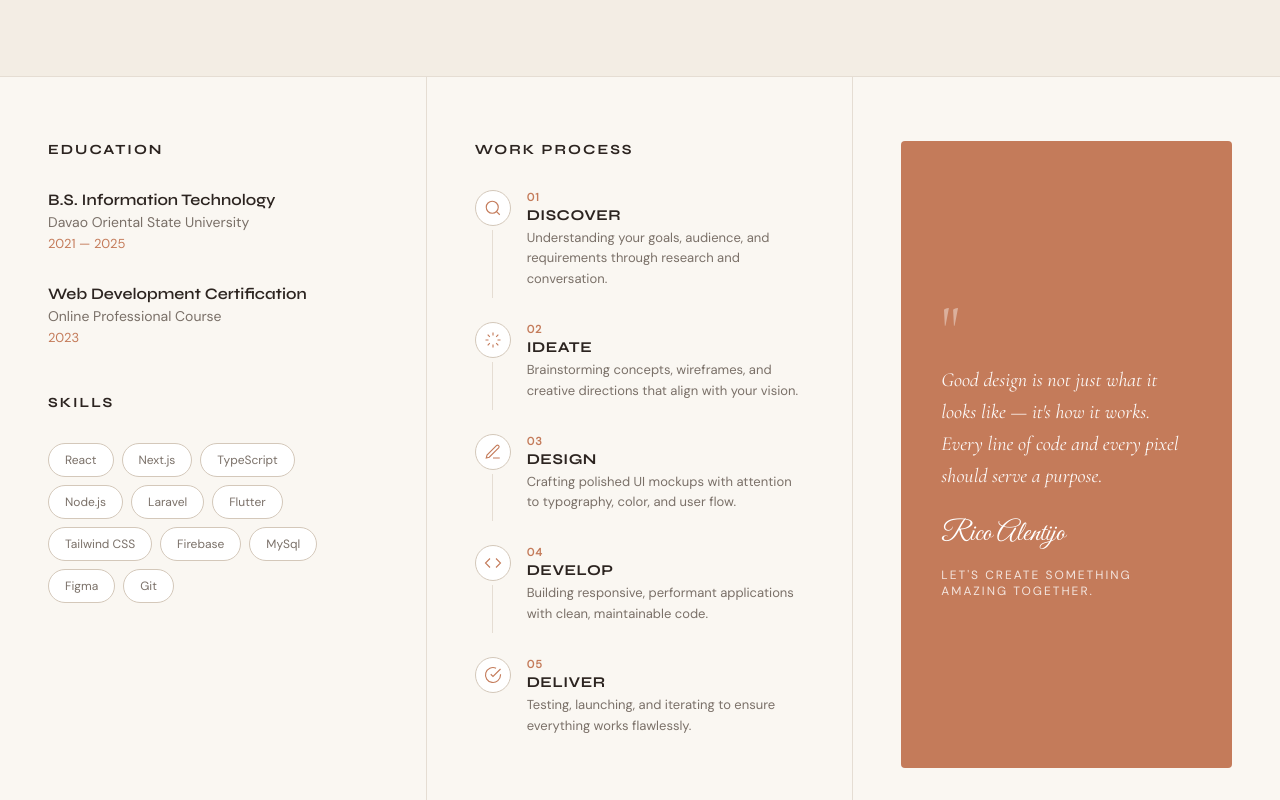
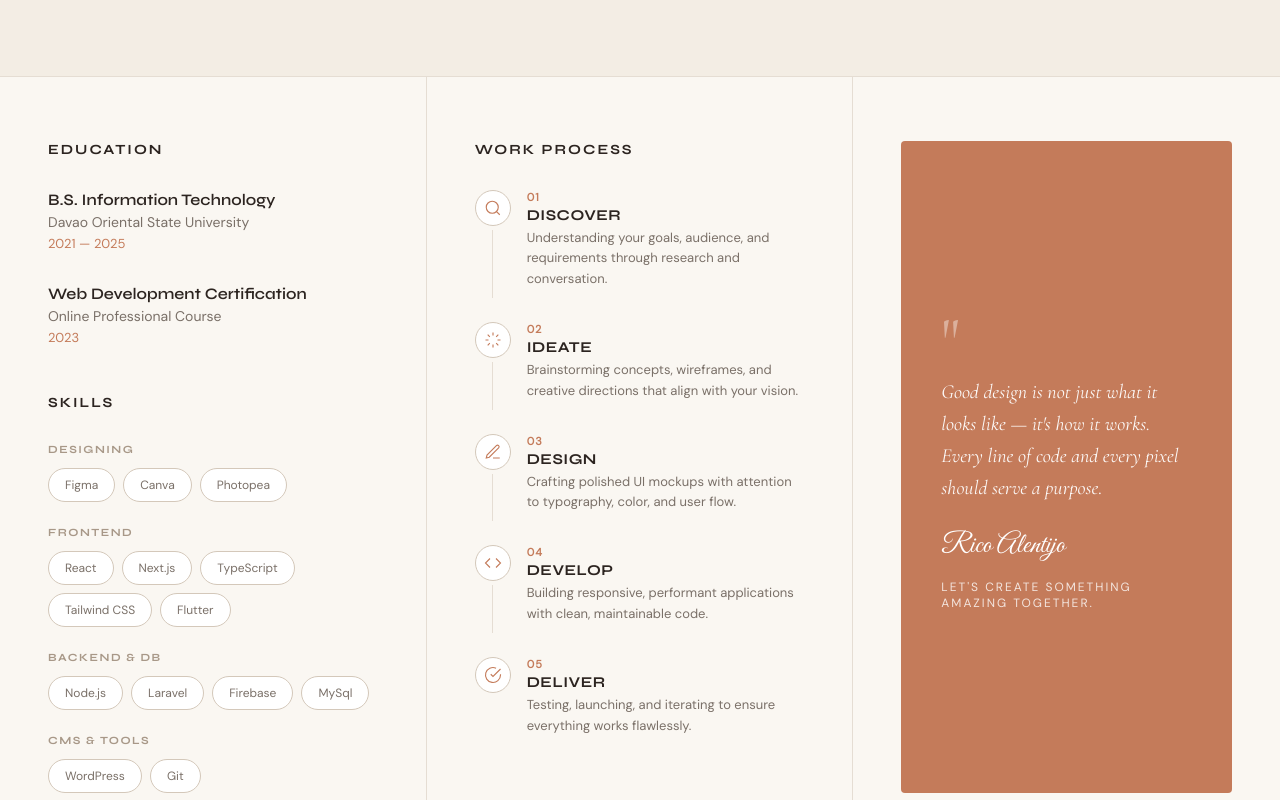
Before and after one commit to XeinQt/Rico-Alentijo-Portfolio, a plain HTML site: page index.html in a window 1280 px wide. Shown: the part 2000-2800 px from the top of the page. Drawn offline with nearby package versions, Linux system fonts and the light colour scheme.

Commit message:
changes something

```diff
--- a/css/styles.css
+++ b/css/styles.css
@@ -595,6 +595,23 @@ nav {
   color: var(--accent);
   font-weight: 500;
 }
+.skills-category {
+  margin-bottom: 1.5rem;
+}
+
+.skills-category:last-child {
+  margin-bottom: 0;
+}
+
+.skills-category-title {
+  font-family: "Syne", sans-serif;
+  font-size: 11px;
+  font-weight: 700;
+  text-transform: uppercase;
+  letter-spacing: 1.5px;
+  color: var(--text-light);
+  margin-bottom: 0.75rem;
+}
 
 .skill-badges {
   display: flex;
--- a/index.html
+++ b/index.html
@@ -1,5 +1,6 @@
 <!doctype html>
 <html lang="en">
+
 <head>
   <meta charset="UTF-8" />
   <meta name="viewport" content="width=device-width, initial-scale=1.0" />
@@ -8,8 +9,7 @@
   <link rel="preconnect" href="https://fonts.gstatic.com" crossorigin />
   <link
     href="https://fonts.googleapis.com/css2?family=Cormorant+Garamond:ital,wght@0,300;0,400;1,400&family=DM+Sans:opsz,wght@9..40,300;400;500;600&family=Great+Vibes&family=Syne:wght@400;600;700;800&display=swap"
-      rel="stylesheet"
-    />
+    rel="stylesheet" />
   <link rel="stylesheet" href="css/styles.css" />
 </head>
 
@@ -43,15 +43,10 @@
       <div class="hero-inner">
         <div class="hero-portrait-col">
           <div class="hero-portrait">
-              <img
-                src="img/profile.png"
-                alt="Rico Alentijo"
-                class="hero-portrait-img"
-                onerror="
+            <img src="img/profile.png" alt="Rico Alentijo" class="hero-portrait-img" onerror="
                   this.classList.add('hidden');
                   this.parentElement.classList.add('no-photo');
-                "
-              />
+                " />
             <div class="portrait-fallback">
               <span class="portrait-initials">RA</span>
             </div>
@@ -71,23 +66,10 @@
             <button class="btn-primary" id="view-work-btn">
               View my work
             </button>
-              <a
-                href="https://github.com/ricoalentijo"
-                target="_blank"
-                rel="noopener noreferrer"
-                class="btn-ghost"
-              >
-                <svg
-                  width="14"
-                  height="14"
-                  viewBox="0 0 24 24"
-                  fill="none"
-                  stroke="currentColor"
-                  stroke-width="2"
-                >
+            <a href="https://github.com/ricoalentijo" target="_blank" rel="noopener noreferrer" class="btn-ghost">
+              <svg width="14" height="14" viewBox="0 0 24 24" fill="none" stroke="currentColor" stroke-width="2">
                 <path
-                    d="M15 22v-4a4.8 4.8 0 0 0-1-3.5c3 0 6-2 6-5.5.08-1.25-.27-2.48-1-3.5.28-1.15.28-2.35 0-3.5 0 0-1 0-3 1.5-2.64-.5-5.36-.5-8 0C6 2 5 2 5 2c-.3 1.15-.3 2.35 0 3.5A5.403 5.403 0 0 0 4 9c0 3.5 3 5.5 6 5.5-.39.49-.68 1.05-.85 1.65-.17.6-.22 1.23-.15 1.85v4"
-                  />
+                  d="M15 22v-4a4.8 4.8 0 0 0-1-3.5c3 0 6-2 6-5.5.08-1.25-.27-2.48-1-3.5.28-1.15.28-2.35 0-3.5 0 0-1 0-3 1.5-2.64-.5-5.36-.5-8 0C6 2 5 2 5 2c-.3 1.15-.3 2.35 0 3.5A5.403 5.403 0 0 0 4 9c0 3.5 3 5.5 6 5.5-.39.49-.68 1.05-.85 1.65-.17.6-.22 1.23-.15 1.85v4" />
               </svg>
               GitHub
             </a>
@@ -96,15 +78,15 @@
 
         <div class="hero-stats-col">
           <div class="hero-stat">
-              <div class="hero-stat-num">2<span>+</span></div>
+            <div class="hero-stat-num">3<span>+</span></div>
             <div class="hero-stat-label">Years Experience</div>
           </div>
           <div class="hero-stat">
-              <div class="hero-stat-num">32<span>+</span></div>
+            <div class="hero-stat-num">31<span>+</span></div>
             <div class="hero-stat-label">Projects Shipped</div>
           </div>
           <div class="hero-stat">
-              <div class="hero-stat-num">18<span>+</span></div>
+            <div class="hero-stat-num">28<span>+</span></div>
             <div class="hero-stat-label">Happy Clients</div>
           </div>
         </div>
@@ -136,18 +118,42 @@
         </div>
 
         <h3 class="info-heading skills-heading">Skills</h3>
+        <div class="skills-category">
+          <h4 class="skills-category-title">Designing</h4>
+          <div class="skill-badges">
+            <span class="skill-badge">Figma</span>
+            <span class="skill-badge">Canva</span>
+            <span class="skill-badge">Photopea</span>
+          </div>
+        </div>
+
+        <div class="skills-category">
+          <h4 class="skills-category-title">Frontend</h4>
           <div class="skill-badges">
             <span class="skill-badge">React</span>
             <span class="skill-badge">Next.js</span>
             <span class="skill-badge">TypeScript</span>
+            <span class="skill-badge">Tailwind CSS</span>
+            <span class="skill-badge">Flutter</span>
+          </div>
+        </div>
+
+        <div class="skills-category">
+          <h4 class="skills-category-title">Backend &amp; DB</h4>
+          <div class="skill-badges">
             <span class="skill-badge">Node.js</span>
             <span class="skill-badge">Laravel</span>
-            <span class="skill-badge">Flutter</span>
-            <span class="skill-badge">Tailwind CSS</span>
             <span class="skill-badge">Firebase</span>
             <span class="skill-badge">MySql</span>
-            <span class="skill-badge">Figma</span>
+          </div>
+        </div>
+
+        <div class="skills-category">
+          <h4 class="skills-category-title">CMS &amp; Tools</h4>
+          <div class="skill-badges">
+            <span class="skill-badge">WordPress</span>
             <span class="skill-badge">Git</span>
+          </div>
         </div>
       </div>
 
@@ -156,14 +162,7 @@
         <div class="process-steps">
           <div class="process-step">
             <div class="step-icon">
-                <svg
-                  width="18"
-                  height="18"
-                  viewBox="0 0 24 24"
-                  fill="none"
-                  stroke="currentColor"
-                  stroke-width="1.5"
-                >
+              <svg width="18" height="18" viewBox="0 0 24 24" fill="none" stroke="currentColor" stroke-width="1.5">
                 <circle cx="11" cy="11" r="8" />
                 <path d="m21 21-4.3-4.3" />
               </svg>
@@ -179,17 +178,9 @@
           </div>
           <div class="process-step">
             <div class="step-icon">
-                <svg
-                  width="18"
-                  height="18"
-                  viewBox="0 0 24 24"
-                  fill="none"
-                  stroke="currentColor"
-                  stroke-width="1.5"
-                >
+              <svg width="18" height="18" viewBox="0 0 24 24" fill="none" stroke="currentColor" stroke-width="1.5">
                 <path
-                    d="M12 2v4M12 18v4M4.93 4.93l2.83 2.83M16.24 16.24l2.83 2.83M2 12h4M18 12h4M4.93 19.07l2.83-2.83M16.24 7.76l2.83-2.83"
-                  />
+                  d="M12 2v4M12 18v4M4.93 4.93l2.83 2.83M16.24 16.24l2.83 2.83M2 12h4M18 12h4M4.93 19.07l2.83-2.83M16.24 7.76l2.83-2.83" />
               </svg>
             </div>
             <div class="step-content">
@@ -203,17 +194,8 @@
           </div>
           <div class="process-step">
             <div class="step-icon">
-                <svg
-                  width="18"
-                  height="18"
-                  viewBox="0 0 24 24"
-                  fill="none"
-                  stroke="currentColor"
-                  stroke-width="1.5"
-                >
-                  <path
-                    d="M12 20h9M16.5 3.5a2.12 2.12 0 0 1 3 3L7 19l-4 1 1-4Z"
-                  />
+              <svg width="18" height="18" viewBox="0 0 24 24" fill="none" stroke="currentColor" stroke-width="1.5">
+                <path d="M12 20h9M16.5 3.5a2.12 2.12 0 0 1 3 3L7 19l-4 1 1-4Z" />
               </svg>
             </div>
             <div class="step-content">
@@ -227,14 +209,7 @@
           </div>
           <div class="process-step">
             <div class="step-icon">
-                <svg
-                  width="18"
-                  height="18"
-                  viewBox="0 0 24 24"
-                  fill="none"
-                  stroke="currentColor"
-                  stroke-width="1.5"
-                >
+              <svg width="18" height="18" viewBox="0 0 24 24" fill="none" stroke="currentColor" stroke-width="1.5">
                 <polyline points="16 18 22 12 16 6" />
                 <polyline points="8 6 2 12 8 18" />
               </svg>
@@ -250,14 +225,7 @@
           </div>
           <div class="process-step">
             <div class="step-icon">
-                <svg
-                  width="18"
-                  height="18"
-                  viewBox="0 0 24 24"
-                  fill="none"
-                  stroke="currentColor"
-                  stroke-width="1.5"
-                >
+              <svg width="18" height="18" viewBox="0 0 24 24" fill="none" stroke="currentColor" stroke-width="1.5">
                 <path d="M22 11.08V12a10 10 0 1 1-5.93-9.14" />
                 <polyline points="22 4 12 14.01 9 11.01" />
               </svg>
@@ -445,4 +413,5 @@
   <script src="js/project-utils.js"></script>
   <script src="js/main.js"></script>
 </body>
+
 </html>
--- a/js/projects.js
+++ b/js/projects.js
@@ -111,7 +111,7 @@ const PROJECTS = [
       "A Figma-designed mobile app for Champion — a refer-and-earn platform where users invite friends, track referrals, and earn real money rewards.",
     linkText: "View project →",
     year: "2025",
-    role: "UI/UX Designer",
+    role: "Assistant UI/UX Designer",
     client: "Howard Green",
     overview:
       "Champion is a Figma UI/UX design for a referral-based earnings app. Users sign up, refer friends via a unique link, and earn money for every successful referral. The design covers the full user journey — from onboarding and sign-in through the dashboard, referral tracking, contest participation, and payout management. Both mobile and tablet breakpoints were designed, giving the app a consistent, bold experience across devices.",
@@ -170,7 +170,7 @@ const PROJECTS = [
       "A sleek Figma-designed platform to create, customize, and share digital business cards instantly, simplifying professional networking.",
     linkText: "View project →",
     year: "2025",
-    role: "UI/UX Designer",
+    role: "Assistant UI/UX Designer",
     client: "Howard Green",
     overview:
       "BizCard is a comprehensive Figma UI/UX design for a digital business card and contact management platform. The application allows users to build a personalized digital identity card, customize design layouts, colors and details, and share it instantly via QR code, link, or direct contact. The project designs both mobile and tablet interfaces, offering a seamless and modern transition of key dashboard stats, style customizations, and contact connections across screens.",
@@ -294,7 +294,7 @@ const PROJECTS = [
       "A fully functional student enrollment and management system for Banayabanay Campus — built with vanilla HTML, CSS, and JavaScript and deployed live on Vercel.",
     linkText: "View live site →",
     liveUrl: "https://enrollment-system-mauve.vercel.app/",
-    year: "2025",
+    year: "2024",
     role: "Full-Stack Developer",
     client: "Banayabanay Campus",
     overview:
```
Lines whose indentation alone changed are shown as unchanged.
